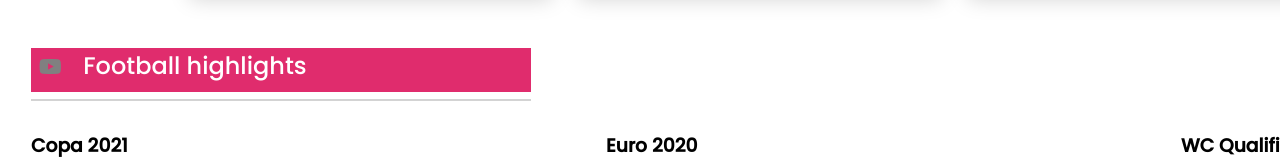
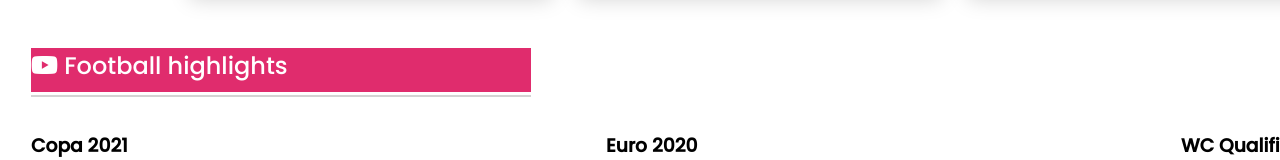
Before and after one commit to shahnazsarker/Responsive-Football-Website, a plain HTML site: page index.html in a window 1280 px wide. Shown: the part 3576-3736 px from the top of the page. Drawn offline with Linux system fonts and the light colour scheme.

Commit message:
plain CSS

```diff
--- a/index.html
+++ b/index.html
@@ -145,7 +145,7 @@
 
         <!-- Highlights Section -->
         <section class="video-container">
-            <h2><i class="fab fa-youtube"></i> Football highlights
+            <h2 style="color: white;"><i class="fab fa-youtube "></i> Football highlights
                 <hr>
             </h2>
             <div class="live">
--- a/styles/styles.css
+++ b/styles/styles.css
@@ -190,8 +190,7 @@ footer {
     padding-top: 20px;
 
 }
-
-.fab {
+.footer-icon {
     font-size: 20px;
     padding: 0 8px;
     height: 30px;
```
